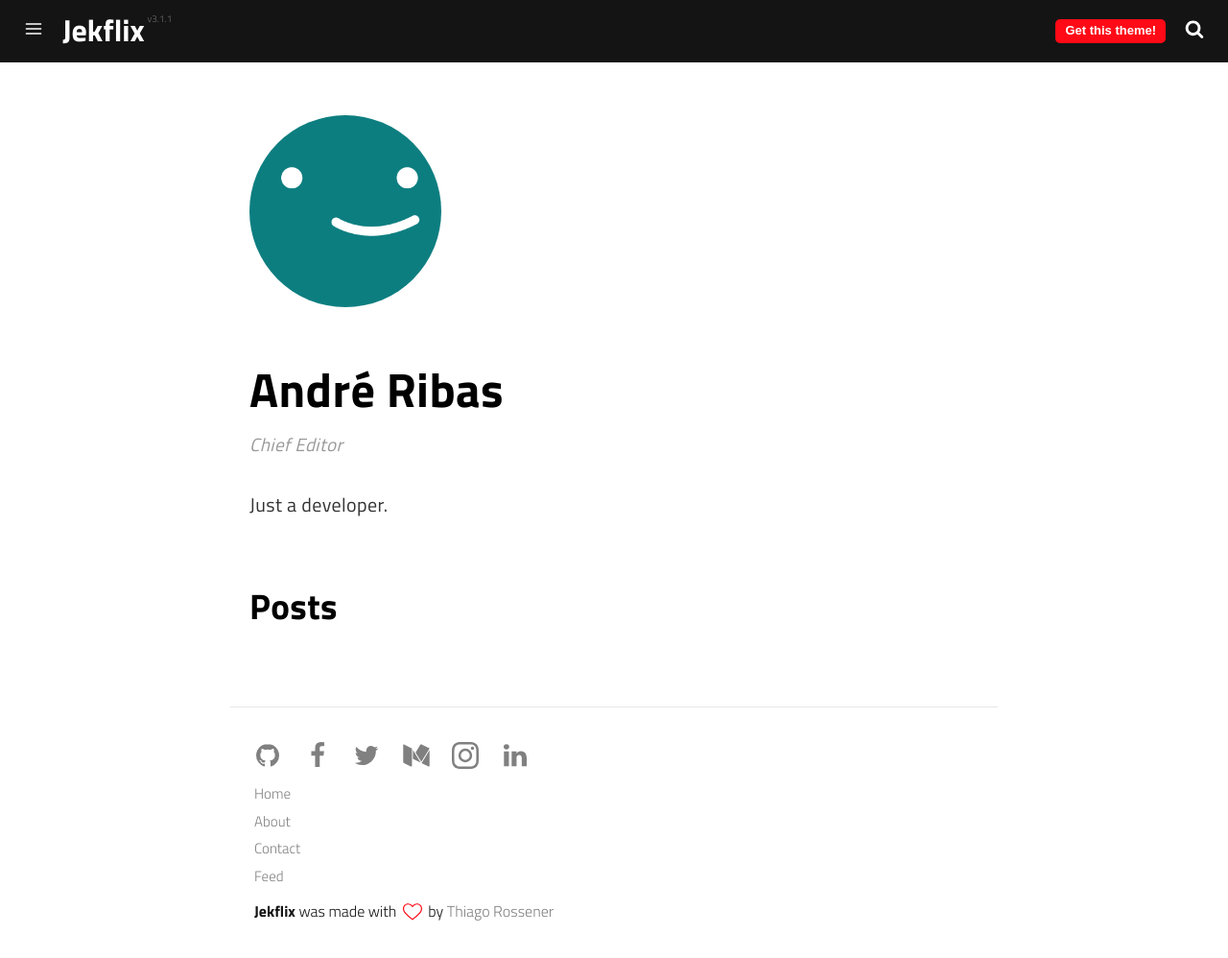
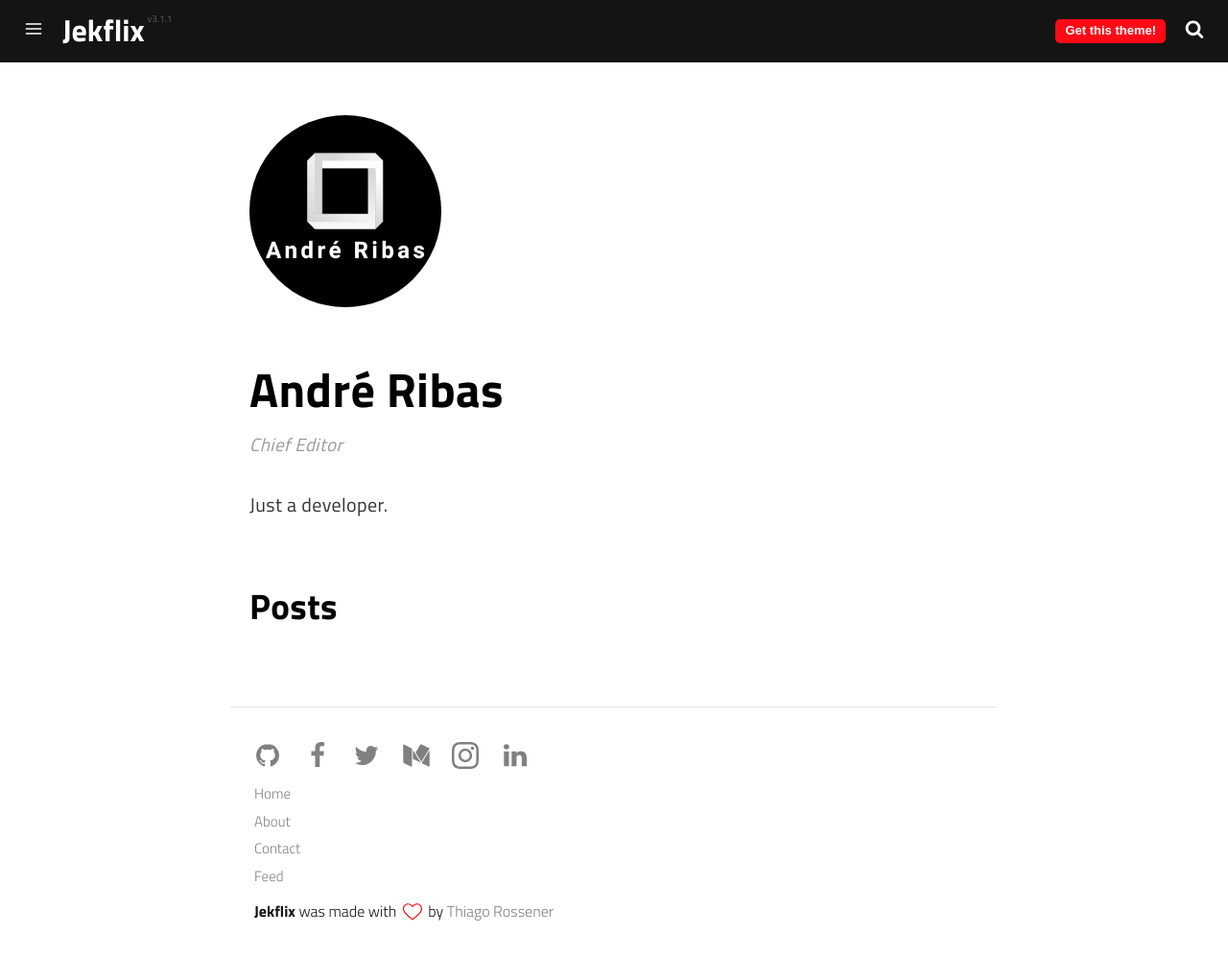
Before and after one commit to Andreribas15/new-site-andre, a Jekyll site: the page built from _authors/thiagorossener.md, in a window 1280 px wide and 998 px high. Shown: the whole window at 96% size. Built offline with Jekyll 4.4.1, drawn with Linux system fonts in a browser that asks for light colours; a script that is not in the unit is left out.

Commit message:
Update Authors “thiagorossener”

```diff
--- a/_authors/thiagorossener.md
+++ b/_authors/thiagorossener.md
@@ -1,6 +1,6 @@
 ---
 layout: author
-photo: /assets/img/uploads/profile.png
+photo: /assets/img/uploads/img_20211006_080829_675.jpg
 name: andreribas
 display_name: André Ribas
 position: Chief Editor
```
Also changed, not shown: assets/img/uploads/img_20211006_080829_675.jpg (added).
